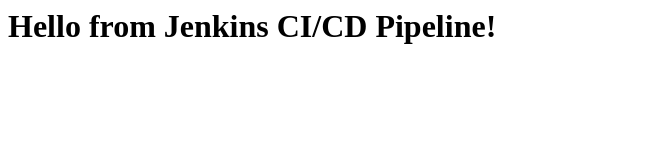
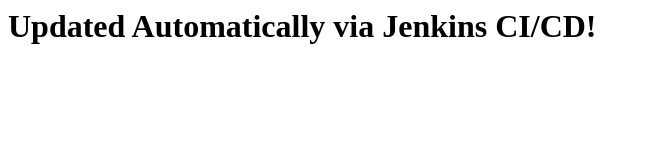
Before and after one commit to siddhi1524/jenkins-docker-demo, a plain HTML site: page index.html in a window 1280 px wide. Shown: the whole page, without its empty margins (0-649 px from the left). Drawn offline with Linux system fonts and the light colour scheme.

Commit message:
Update index.html

```diff
--- a/index.html
+++ b/index.html
@@ -1 +1 @@
-<h1>Hello from Jenkins CI/CD Pipeline!</h1>
+<h1>Updated Automatically via Jenkins CI/CD!</h1>
```
